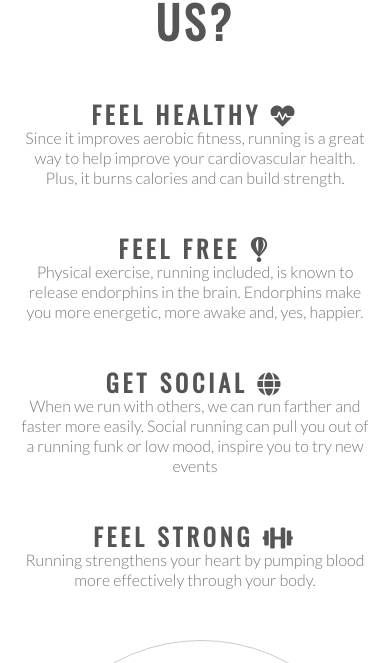
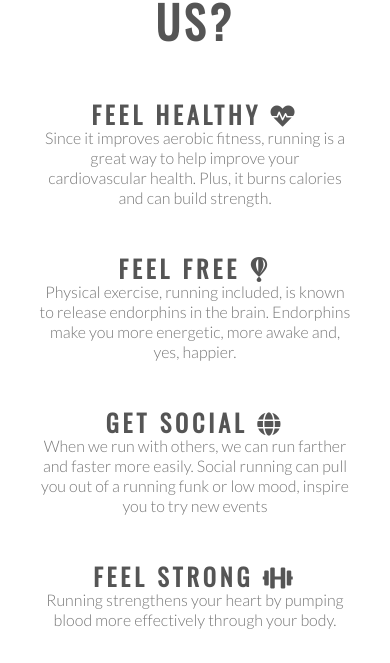
Before and after one commit to Daph1986/Love-running, a plain HTML site: page index.html in a window 390 px wide. Shown: the part 894-1557 px from the top of the page. Drawn offline with nearby package versions, Linux system fonts and the light colour scheme.

Commit message:
typo fix after validation

```diff
--- a/assets/css/style.css
+++ b/assets/css/style.css
@@ -389,7 +389,7 @@ footer{
     .right-about-heading p,
     .left-about-heading p {
         text-align: center;
-        padding: 0 20 0 20;
+        padding: 0px 20px 0px 20px;
     }
 
     #photo{
```
